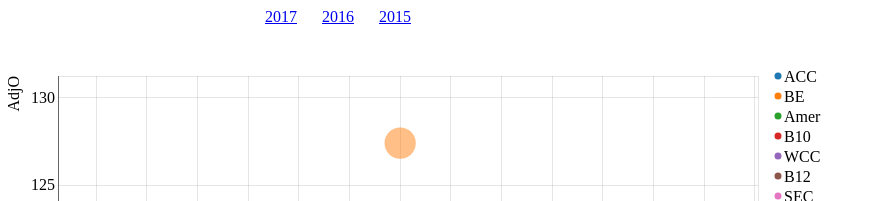
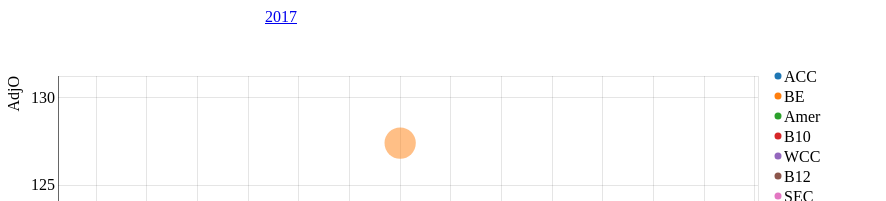
Before and after one commit to martindonnells/martindonnells, a Jekyll site: the page md4/ncaam/ncaam2018.html, which Jekyll copies as it is, in a window 1280 px wide. Shown: the top 201 px of the page, without its empty margins (0-886 px from the left). Built offline with Jekyll 4.4.1, drawn with Linux system fonts in a browser that asks for light colours.

Commit message:
Update ncaam2018.html

```diff
--- a/md4/ncaam/ncaam2018.html
+++ b/md4/ncaam/ncaam2018.html
@@ -66,9 +66,7 @@
   </head>
   <body>
     <div id="top-nav-nba">
-	    <a class="top-nav-link nba-2017" href="google.com">2017</a>
-	    <a class="top-nav-link nba-2016" href="google.com">2016</a>
-	    <a class="top-nav-link nba-2015" href="google.com">2015</a>
+	    <a class="top-nav-link nba-2017" href="ncaam2017.html">2017</a>
 	  </div>
     <div id="scatter"></div>
 
```
Also changed, not shown: other parts of md4/ncaam/ncaam2018.html (+1 -1 lines).
